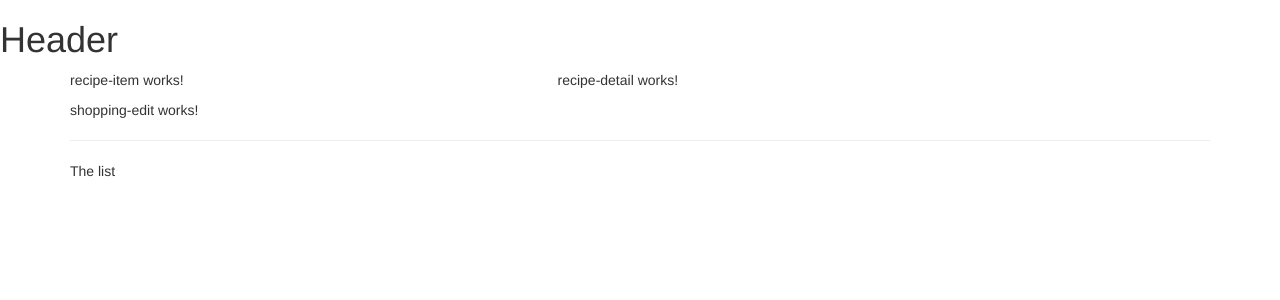
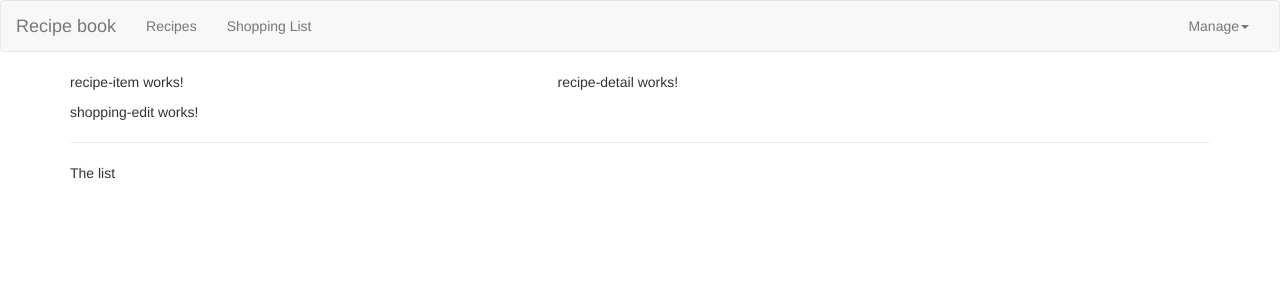
Before and after one commit to speedygonzales91/RecipeAngular, an Angular app: page / in a window 1280 px wide. Shown: the top 300 px of the page. Built offline with nearby package versions, Linux system fonts and the light colour scheme.

Commit message:
Add menu

```diff
--- a/src/app/header/header.component.html
+++ b/src/app/header/header.component.html
@@ -1 +1,25 @@
-<h1>Header</h1>
+<nav class="navbar navbar-default">
+    <div class="container-fluid">
+        <div class="navbar-header">
+            <a href="#" class="navbar-brand">
+            <!--<img src="https://www.pinclipart.com/picdir/middle/418-4189958_how-to-draw-chef-hat-draw-a-chef.png" class="d-inline-block" width="30" height="30" alt=""> -->
+                Recipe book</a>
+        </div>
+
+        <div class="collapse navbar-collapse">
+            <ul class="nav navbar-nav">
+                <li><a href="#">Recipes</a></li>
+                <li><a href="#">Shopping List</a></li>
+            </ul>
+            <ul class="nav navbar-nav navbar-right">
+                <li class="dropdown">
+                <a href="#" class="dropdown-toggle" role="button">Manage<span class="caret"></span></a>
+                <ul class="dropdown-menu">
+                    <li><a href="#">Save Data</a></li>
+                    <li><a href="#">Fetch Data</a></li>
+                </ul>
+                </li>
+            </ul>
+        </div>
+    </div>
+</nav>
```
